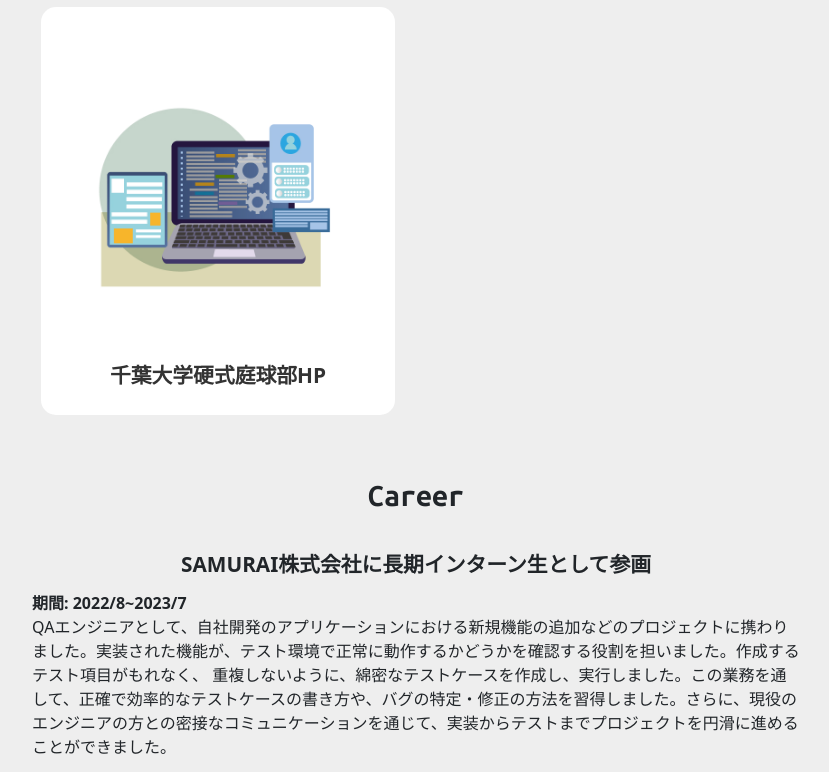
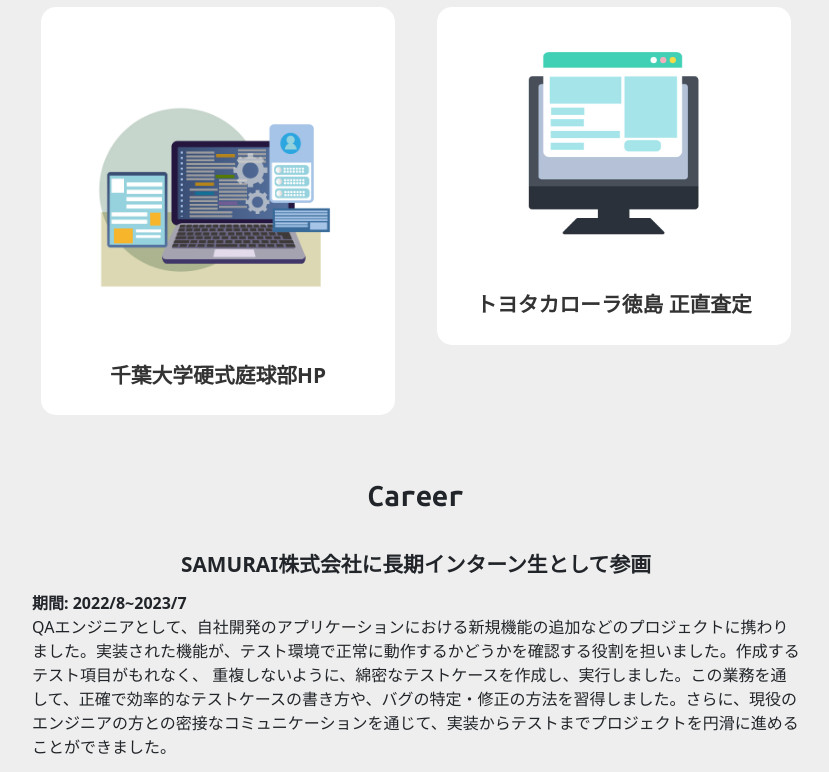
Before and after one commit to fkatsuhiro/ka2coder, a plain HTML site: page index.html in a window 1280 px wide. Shown: the part 1171-1943 px from the top of the page, without its empty margins (224-1053 px from the left). Drawn offline with Linux system fonts and the light colour scheme; files whose address does not match are found by name.

Commit message:
add compornent of tokusima

```diff
--- a/index.html
+++ b/index.html
@@ -152,6 +152,16 @@
                         </a>
                     </div>
                 </div>
+                <!--開発エンジニアバイトでの制作物-->
+                <div class="col-md-6" style="padding-bottom: 1rem;">
+                    <div class="works-com" style="width: 95%; margin:0 auto;cursor:pointer;text-align:center">
+                        <a href="https://corolla-tokushima.shojiki-satei.com/simulation" style="text-decoration: none;">
+                            <img src="img/tokusima_web.jpg" style="width: 80%;margin:30px auto;">
+                            <div style="text-align: center;" class="name-comp">トヨタカローラ徳島 正直査定</div>
+                            <br>
+                        </a>
+                    </div>
+                </div>
             </div>
         </div>
         <!--Works end-->
```
Also changed, not shown: works.html (+10 -0 lines), img/tokusima_web.jpg (added).
